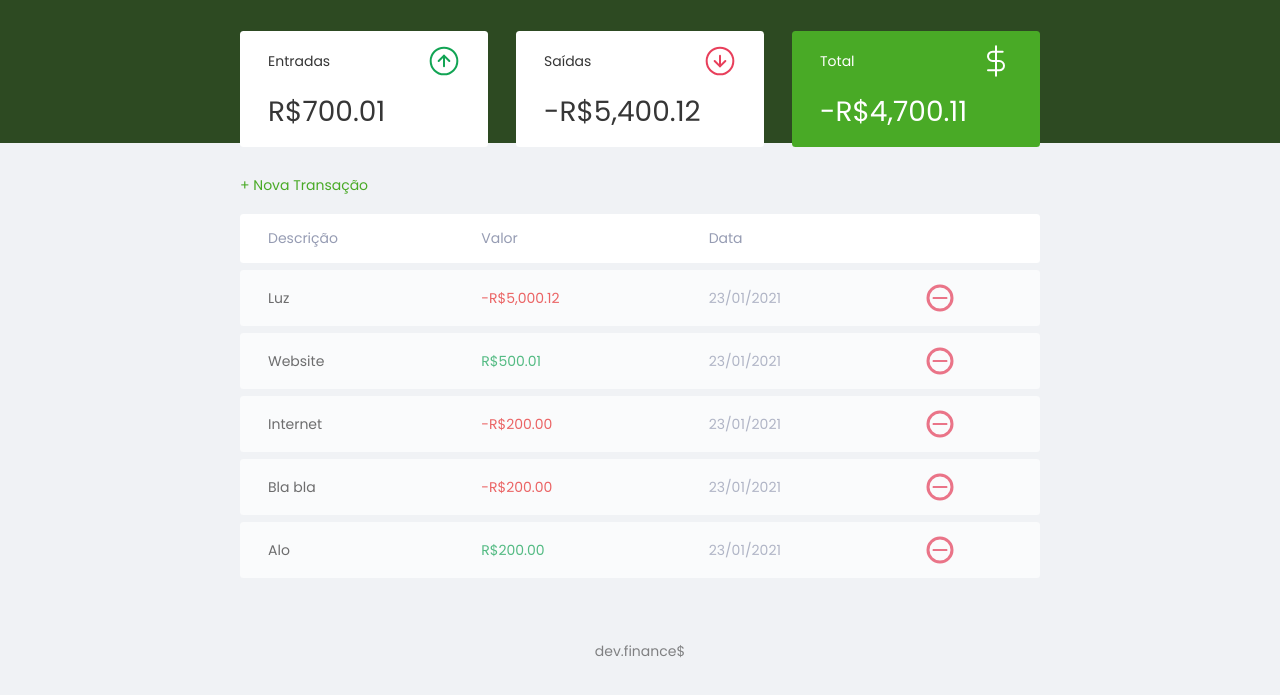
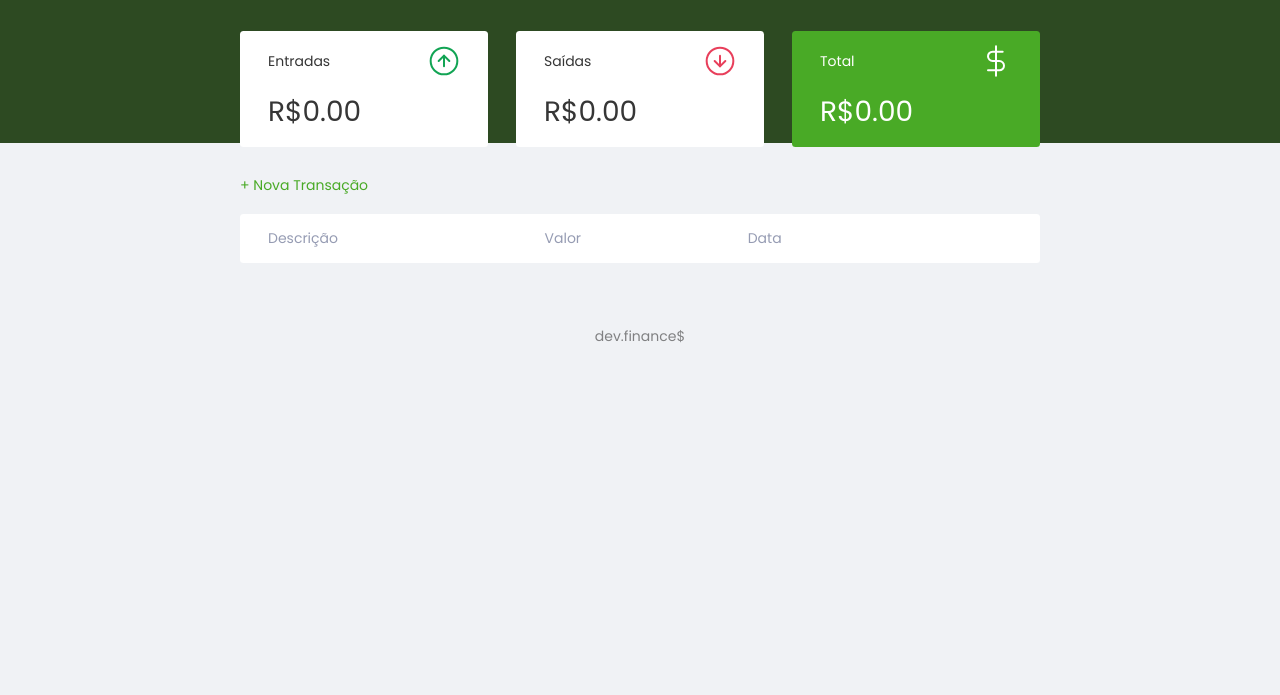
Before and after one commit to eduardojansen/dev.finance, a plain HTML site: page index.html in a window 1280 px wide. Shown: the part 55-750 px from the top of the page. Drawn offline with Linux system fonts and the light colour scheme.

Commit message:
Saving data to localstorage

```diff
--- a/index.html
+++ b/index.html
@@ -24,7 +24,7 @@
           <span>Entradas</span>
           <img src="./assets/income.svg" alt="Imagem de Entradas">
         </h3>
-        <p id="incomeDisplay">R$ 5.000,00</p>
+        <p id="incomeDisplay">R$ 0,00</p>
       </div>
 
       <div class="card">
@@ -32,7 +32,7 @@
           <span>Saídas</span>
           <img src="./assets/expense.svg" alt="Imagem de Saídas">
         </h3>
-        <p id="expenseDisplay">R$ 2.000,00</p>
+        <p id="expenseDisplay">R$ 0,00</p>
       </div>
 
       <div class="card total">
@@ -40,7 +40,7 @@
           <span>Total</span>
           <img src="./assets/total.svg" alt="Imagem de Total">
         </h3>
-        <p id="totalDisplay">R$ 3.000,00</p>
+        <p id="totalDisplay">R$ 0,00</p>
       </div>
     </section>
 
--- a/scripts.js
+++ b/scripts.js
@@ -16,33 +16,17 @@ const Modal = {
   }
 }
 
-const transactions = [
-  {
-    description: 'Luz',
-    amount: -500012,
-    date: '23/01/2021'
+const Storage = {
+  get() {
+    return JSON.parse(localStorage.getItem("dev.finances:transactions")) || []
   },
-  {
-    description: 'Website',
-    amount: 50001,
-    date: '23/01/2021'
+  set(transactions) {
+    localStorage.setItem("dev.finances:transactions", JSON.stringify(transactions))
   },
-  {
-    description: 'Internet',
-    amount: -20000,
-    date: '23/01/2021'
-  },
-  {
-    description: 'Bla bla',
-    amount: -20000,
-    date: '23/01/2021'
-  },
-
-
-]
+}
 
 const Transaction = {
-  all: transactions,
+  all: Storage.get(),
   add(transaction){
     Transaction.all.push(transaction)
     App.reload()
@@ -142,6 +126,7 @@ const App = {
   init() {
     Transaction.all.forEach(DOM.addTransaction)
     DOM.updateBalance()
+    Storage.set(Transaction.all)
   },
   reload() {
     DOM.clearTransactions()
@@ -206,11 +191,3 @@ const Form = {
 }
 
 App.init()
-
-Transaction.add(
-  {
-    description: 'Alo',
-    amount: 20000,
-    date: '23/01/2021'
-  }
-)
```
